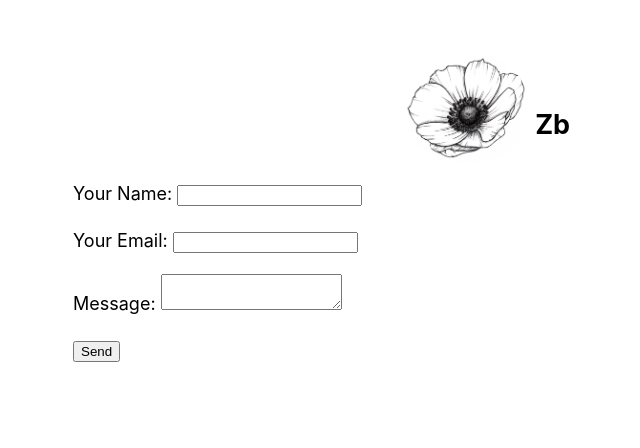
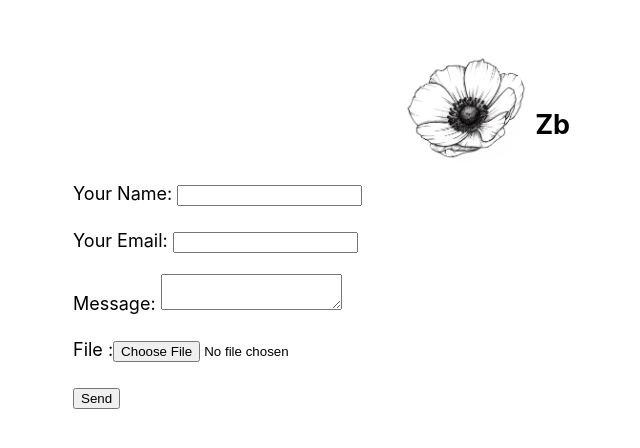
Before and after one commit to Sabinerobart/nextjs-tutorial, a Next.js app: page /contact in a window 1280 px wide. Shown: the top 448 px of the page, without its empty margins (153-793 px from the left). Built offline with nearby package versions, Linux system fonts and the light colour scheme.

Commit message:
Hide the form's subject input + add file input

```diff
--- a/pages/contact.js
+++ b/pages/contact.js
@@ -5,6 +5,7 @@ const Contact = () => {
     <Layout contact>
       <form name="contact" method="post" data-netlify="true" action="/success">
         <input type="hidden" name="form-name" value="contact" />
+        <input type="hidden" name="subject" value="[Zb] Contact reply" />
         <p>
           <label>Your Name: <input type="text" name="name" /></label>
         </p>
@@ -14,6 +15,7 @@ const Contact = () => {
         <p>
           <label>Message: <textarea name="message"></textarea></label>
         </p>
+        <p><label>File :<input type="file" name="file" /></label></p>
         <p>
           <button type="submit">Send</button>
         </p>
```
